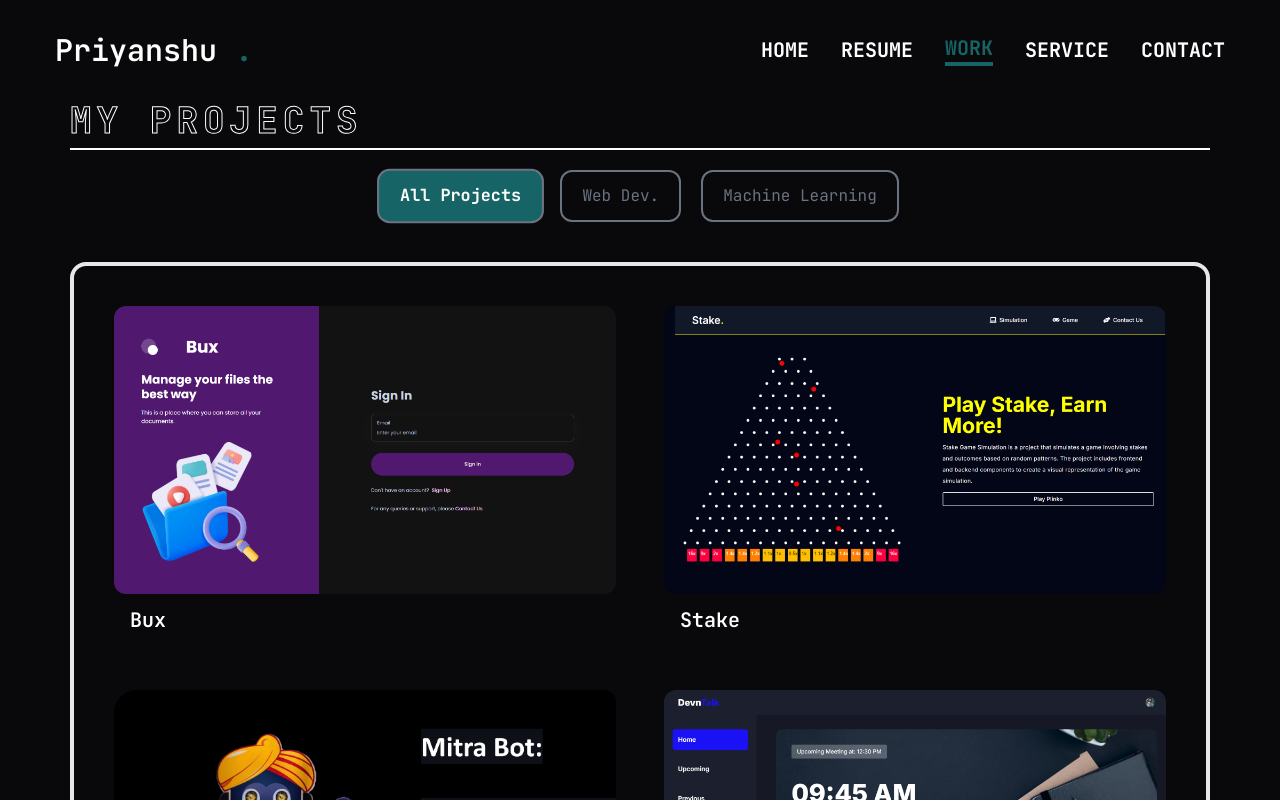
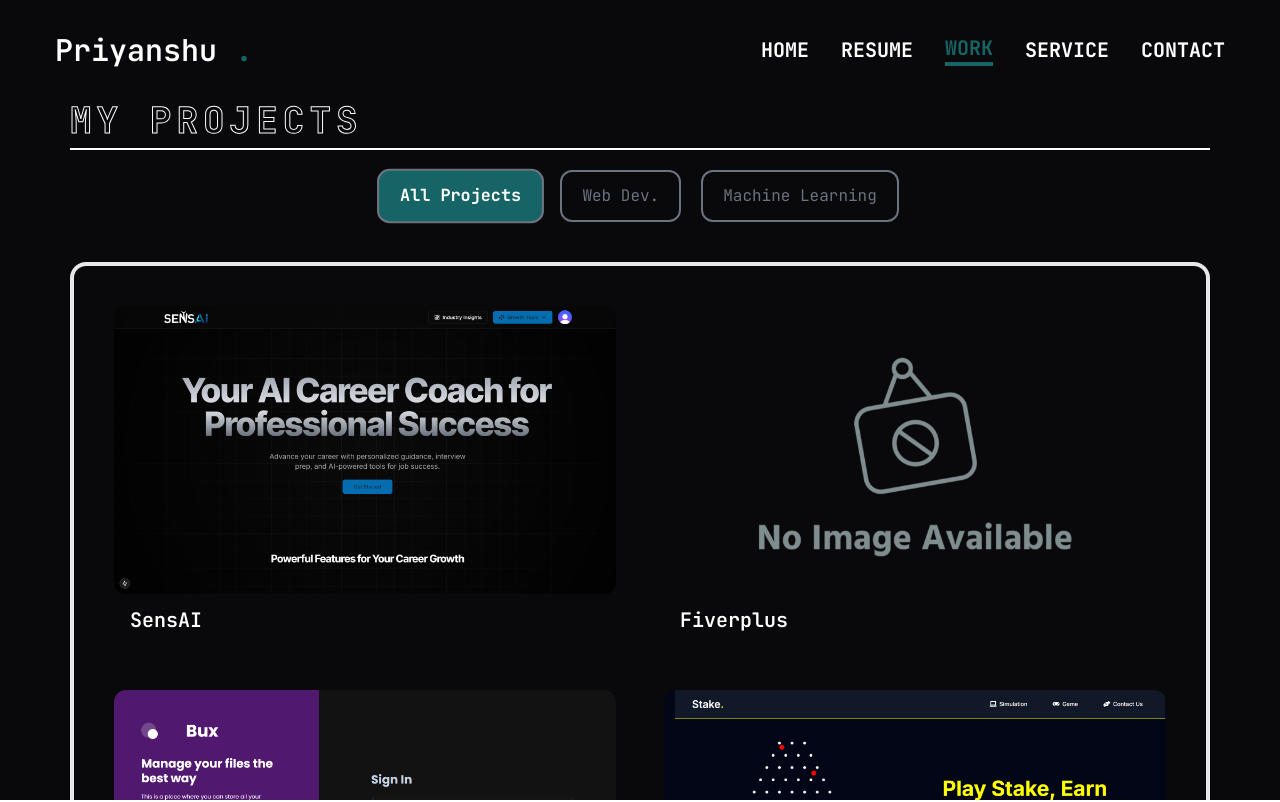
Before and after one commit to Coderx85/Portfolio, a Next.js app: page /work in a window 1280 px wide. Shown: the top 802 px of the page. Built offline with nearby package versions, Linux system fonts and the light colour scheme.

Commit message:
Add Project 20 and 21.

```diff
--- a/src/constants/index.ts
+++ b/src/constants/index.ts
@@ -343,7 +343,33 @@ export const Project_Data: ProjectProps[] = [
     lessonsLearned: [],
     contributionType: "Solo",
     duration: "2 weeks",
-    }
+  },{
+    id:20,
+    title: "Fiverplus",
+    description: "",
+    imgUrl: "",
+    tag: ["All", "Web"],
+    gitUrl: "fiverplus",
+    previewUrl: "",
+    techStack: ["Next.js", "Appwrite", "Shadcn","Clerk.js", 'convex'],
+    challengesFaced: [],
+    lessonsLearned: [],
+    contributionType: "Solo",
+    duration: "3 weeks",
+  },{
+    id: 21,
+    title: "SensAI",
+    description: "SensAI is a web application designed to help users generate cover letters, manage their profiles, and prepare for interviews. The application leverages various modern web technologies and libraries to provide a seamless user experience.",
+    imgUrl: "/images/projects/21.png",
+    tag: ["All", "Web"],
+    gitUrl: "https://github.com/Coderx85sensai.git",
+    previewUrl: "https://sensai-eta.vercel.app/",
+    techStack: ["Next.js", "Appwrite", "Shadcn","Clerk.js", 'Gemini AI'],
+    challengesFaced: [],
+    lessonsLearned: [],
+    contributionType: "Solo",
+    duration: "1 weeks",
+  }
 
 ]
 
```
Also changed, not shown: public/images/projects/21.png (added).
